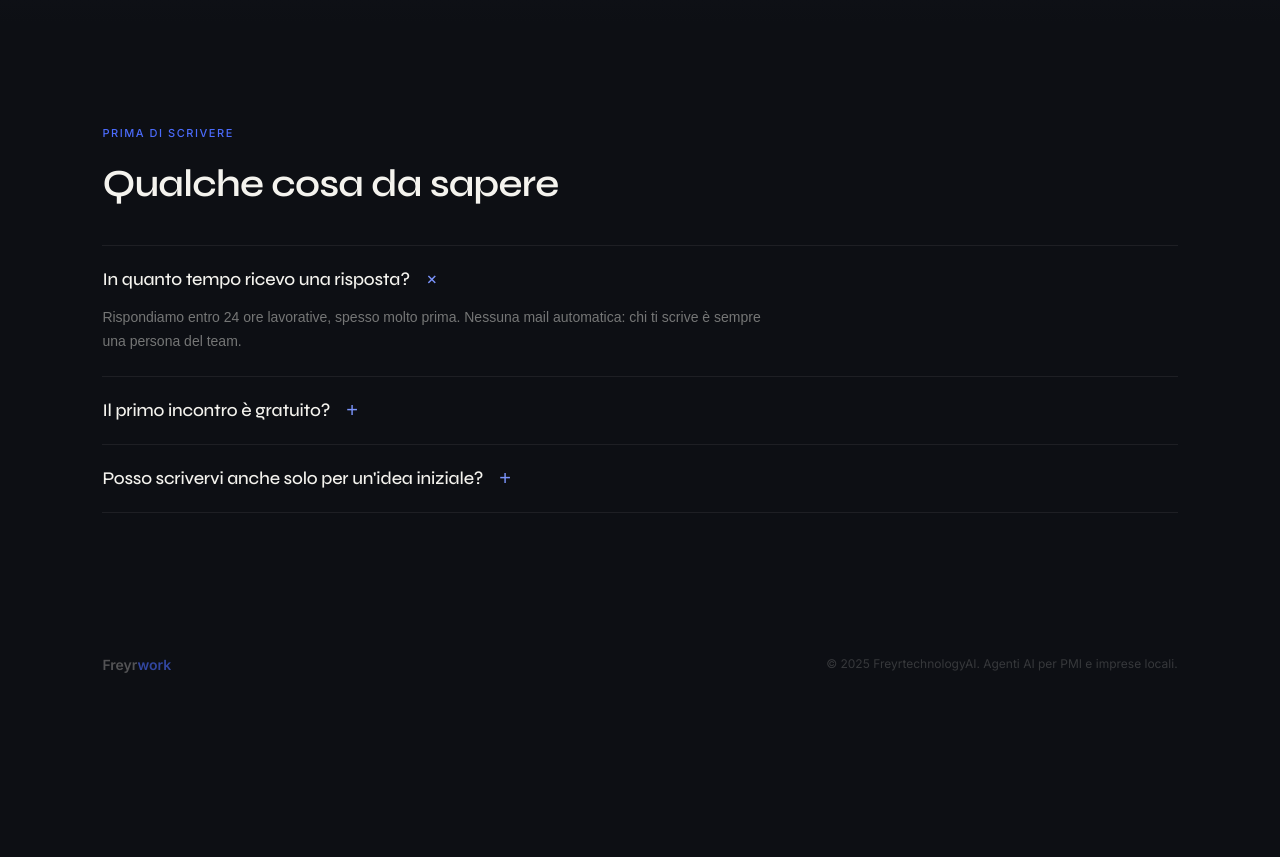
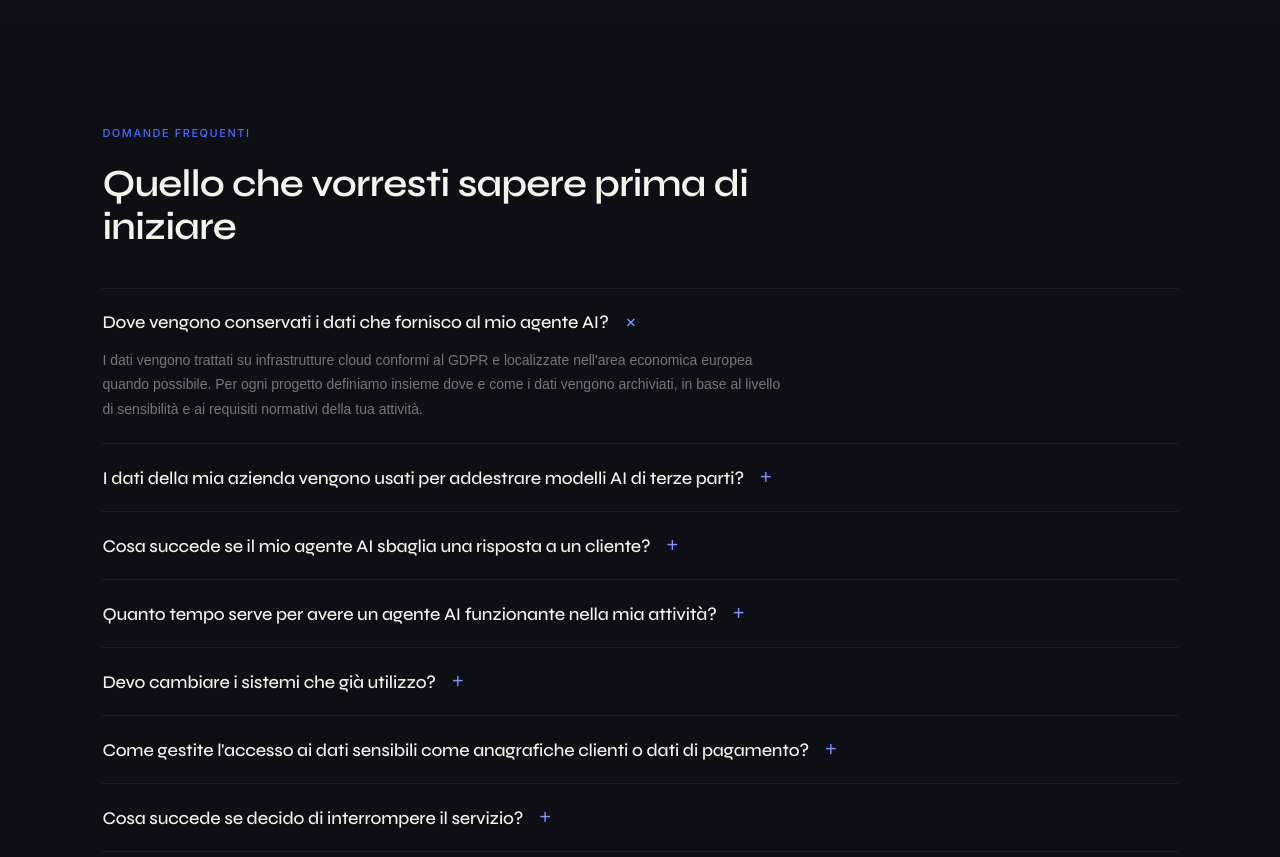
Before and after one commit to Matteopmc95/matteo-freyrwork-ai, a Next.js app: page /contatti in a window 1280 px wide. Shown: the part 1940-2797 px from the top of the page. Before the commit the page ends 2656 px from the top, so only its background shows below. Built offline with nearby package versions, Linux system fonts and the light colour scheme.

Commit message:
content: update contatti page - new email, professional title and 10 detailed FAQs

```diff
--- a/src/app/contatti/page.tsx
+++ b/src/app/contatti/page.tsx
@@ -139,9 +139,9 @@ const INFO_CARDS: InfoCard[] = [
   },
   {
     label: 'Email',
-    title: 'info@freyrwork.it',
+    title: 'info@freyrtechnology.ai',
     detail: 'Scrivici una mail. Ti rispondiamo entro 24h lavorative.',
-    href: 'mailto:info@freyrwork.it',
+    href: 'mailto:info@freyrtechnology.ai',
     cta: 'Invia email',
     icon: (
       <svg {...iconProps}>
@@ -381,9 +381,7 @@ function FormAndMap() {
               marginBottom: 14,
             }}
           >
-            Scrivici due righe,
-            <br />
-            leggiamo tutto.
+            Parliamo del tuo progetto
           </h2>
           <p
             style={{
@@ -642,19 +640,54 @@ function FormAndMap() {
 
 const FAQ_ITEMS = [
   {
-    id: 'response-time',
-    q: 'In quanto tempo ricevo una risposta?',
-    a: 'Rispondiamo entro 24 ore lavorative, spesso molto prima. Nessuna mail automatica: chi ti scrive è sempre una persona del team.',
+    id: 'data-storage',
+    q: 'Dove vengono conservati i dati che fornisco al mio agente AI?',
+    a: "I dati vengono trattati su infrastrutture cloud conformi al GDPR e localizzate nell'area economica europea quando possibile. Per ogni progetto definiamo insieme dove e come i dati vengono archiviati, in base al livello di sensibilità e ai requisiti normativi della tua attività.",
   },
   {
-    id: 'first-meeting',
-    q: 'Il primo incontro è gratuito?',
-    a: 'Sì. La prima chiamata conoscitiva serve a capire se quello che cerchi ha senso con quello che facciamo. Non c\'è impegno.',
+    id: 'model-training',
+    q: 'I dati della mia azienda vengono usati per addestrare modelli AI di terze parti?',
+    a: 'No. Quando integriamo modelli AI nei nostri agenti, configuriamo le chiamate in modo che i tuoi dati non vengano riutilizzati per il training di modelli pubblici. Lavoriamo con provider che offrono questa garanzia contrattuale e la verifichiamo prima di ogni implementazione.',
   },
   {
-    id: 'early-idea',
-    q: 'Posso scrivervi anche solo per un\'idea iniziale?',
-    a: 'Certo. Spesso le collaborazioni più interessanti partono proprio da un\'idea ancora grezza. Scrivici, ragioniamo insieme.',
+    id: 'wrong-answer',
+    q: 'Cosa succede se il mio agente AI sbaglia una risposta a un cliente?',
+    a: 'Ogni agente che costruiamo ha confini chiari su cosa può rispondere e quando deve invece passare la richiesta a una persona. Definiamo insieme questi confini in fase di progettazione, e nei primi tempi monitoriamo le conversazioni per affinare il comportamento.',
+  },
+  {
+    id: 'delivery-time',
+    q: 'Quanto tempo serve per avere un agente AI funzionante nella mia attività?',
+    a: 'Dipende dalla complessità del flusso. Per un caso semplice come la gestione di richieste ricorrenti, contiamo 4-6 settimane dalla raccolta requisiti al primo utilizzo reale. Casi più strutturati con integrazioni multiple richiedono 2-3 mesi.',
+  },
+  {
+    id: 'existing-systems',
+    q: 'Devo cambiare i sistemi che già utilizzo?',
+    a: "Quasi mai. Lavoriamo per integrare l'agente AI sopra ai sistemi esistenti (gestionale, CRM, calendario, posta, WhatsApp Business, ecc.), non per sostituirli. L'obiettivo è togliere attrito senza forzare un cambio infrastrutturale.",
+  },
+  {
+    id: 'sensitive-data',
+    q: "Come gestite l'accesso ai dati sensibili come anagrafiche clienti o dati di pagamento?",
+    a: "I dati di pagamento non vengono mai gestiti direttamente dall'agente AI. Per anagrafiche e altri dati sensibili applichiamo principi di accesso minimo: l'agente vede solo i dati che servono per quel compito specifico, con audit log di ogni accesso.",
+  },
+  {
+    id: 'service-end',
+    q: 'Cosa succede se decido di interrompere il servizio?',
+    a: 'I dati restano tuoi. Forniamo un export completo in formato standard (CSV, JSON o database dump a seconda dei casi) e procediamo alla cancellazione dai nostri sistemi entro i tempi concordati. Nessun lock-in tecnico o contrattuale.',
+  },
+  {
+    id: 'cost',
+    q: 'Quanto costa un agente AI per la mia attività?',
+    a: 'Il costo dipende dalla complessità del progetto e dai sistemi da integrare. Per un imprenditore di una PMI, parliamo di un investimento iniziale per lo sviluppo e di un canone mensile per gestione e infrastruttura. Definiamo tutto in modo chiaro prima di iniziare, senza sorprese.',
+  },
+  {
+    id: 'responsibility',
+    q: "Chi è responsabile se qualcosa va storto con l'agente AI?",
+    a: "Forniamo un contratto chiaro che definisce responsabilità, livelli di servizio e tempi di intervento. Restiamo coinvolti dopo il rilascio: monitoriamo l'agente, applichiamo correzioni e aggiorniamo le sue capacità in base a come evolve la tua attività.",
+  },
+  {
+    id: 'prototype',
+    q: 'Posso vedere come funziona prima di decidere?',
+    a: "Sì. Il primo passo è sempre una chiamata o un incontro per capire i tuoi flussi reali. Da lì costruiamo una proposta concreta con scenari d'uso specifici. In molti casi possiamo mostrarti un prototipo funzionante prima di chiederti un impegno contrattuale.",
   },
 ];
 
@@ -675,7 +708,7 @@ function FAQ() {
           marginBottom: 18,
         }}
       >
-        Prima di scrivere
+        Domande frequenti
       </p>
       <h2
         data-reveal
@@ -691,7 +724,7 @@ function FAQ() {
           marginBottom: 40,
         }}
       >
-        Qualche cosa da sapere
+        Quello che vorresti sapere prima di iniziare
       </h2>
 
       <div data-reveal style={{ ...rev(0.15), borderTop: `1px solid ${C.border}` }}>
@@ -741,7 +774,7 @@ function FAQ() {
             </div>
             <div
               style={{
-                maxHeight: open === item.id ? 200 : 0,
+                maxHeight: open === item.id ? 420 : 0,
                 overflow: 'hidden',
                 transition: 'max-height 0.35s ease, opacity 0.3s',
                 opacity: open === item.id ? 1 : 0,
```
